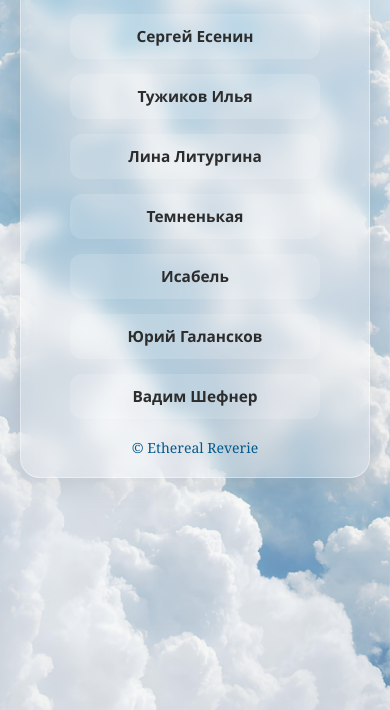
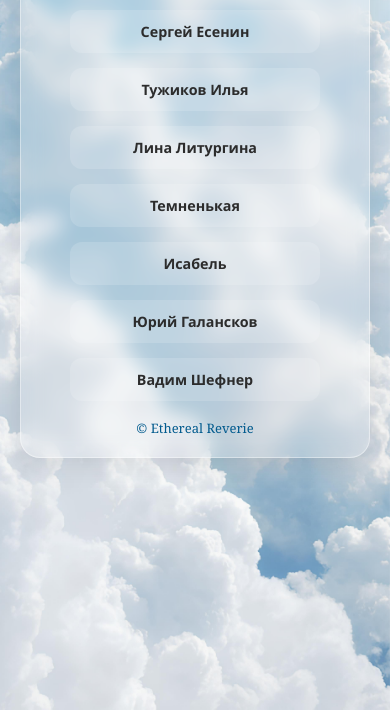
Before and after one commit to 91c8/1, a plain HTML site: page index.html in a window 390 px wide. Shown: the part 134-844 px from the top of the page. Drawn offline with Linux system fonts and the light colour scheme.

Commit message:
Update style.css

```diff
--- a/assets/css/style.css
+++ b/assets/css/style.css
@@ -41,7 +41,7 @@ body::before {
 }
 
 body, .glass-container {
-  font-size: clamp(14px, 2.5vw, 20px);
+  font-size: clamp(13px, 2.5vw, 20px);
 }
 
 
```
